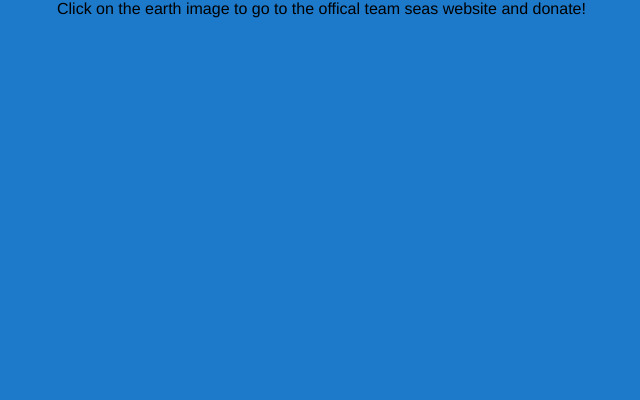
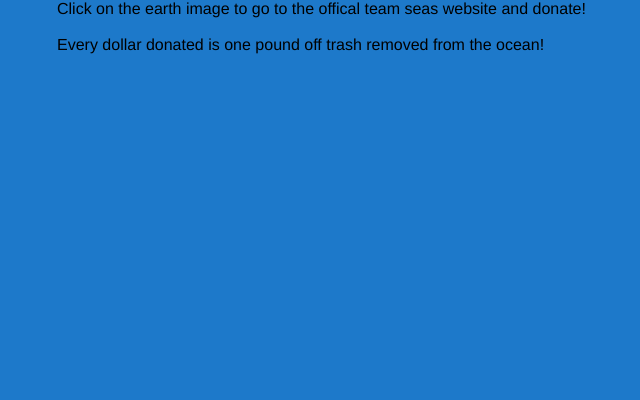
Before and after one commit to ASKiere/EarthDay2022, a plain HTML site: page index.html in a window 1280 px wide. Shown: the part 400-800 px from the top of the page, without its empty margins (451-1091 px from the left). Drawn offline with Linux system fonts and the light colour scheme.

Commit message:
New code.

```diff
--- a/index.html
+++ b/index.html
@@ -42,7 +42,7 @@ h2 {
 <div class = "cont1">
 <p>This earth day we should all try to help in some way. <br> Thats why this earth day I will be donating 5 dollars to #TeamSeas.</p>
 <h2><em><div id = "you">You</div></em> can help too!</h2>
-<p>Click on the earth image to go to the offical team seas website and donate!</p>
+<p>Click on the earth image to go to the offical team seas website and donate!<br><br>Every dollar donated is one pound off trash removed from the ocean!</p>
 </div>
 </body>
 </html>
```
